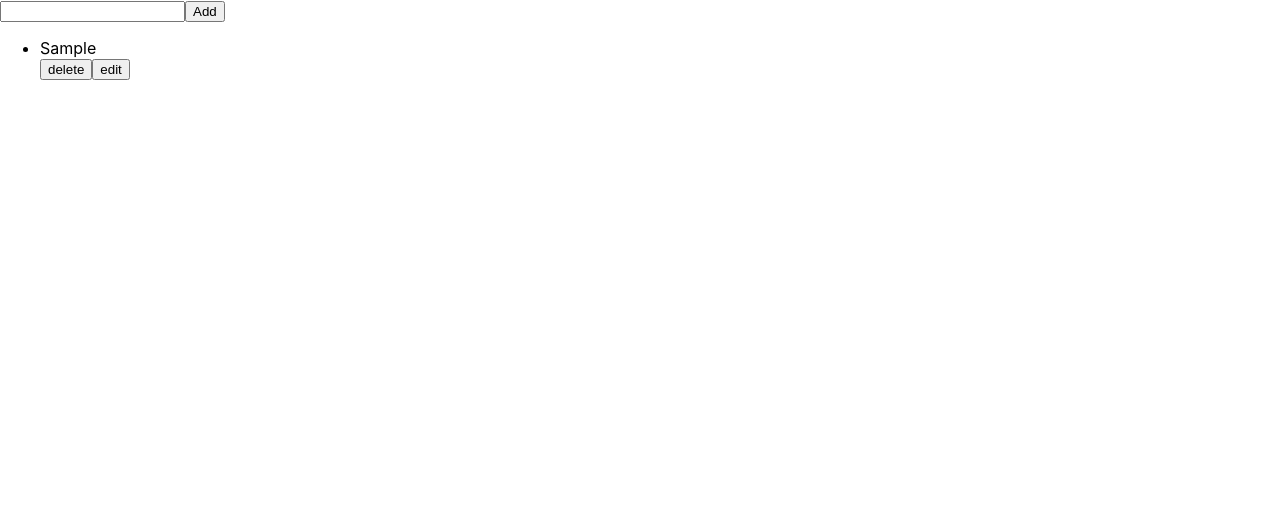
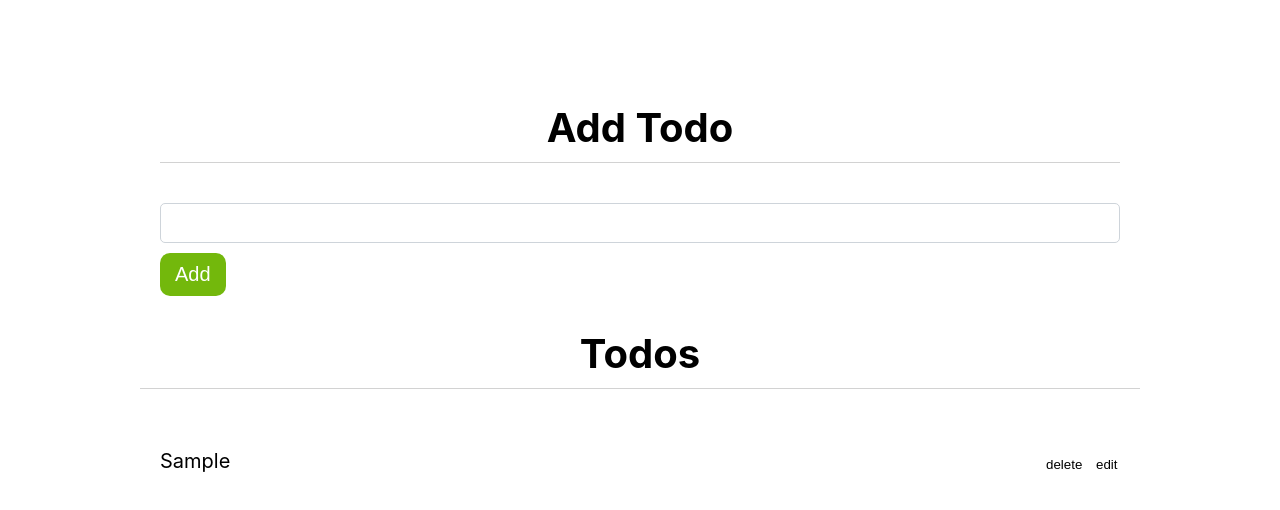
Before and after one commit to ArsenVasylynchukCoda/react_study, a React (Create React App) app: page / in a window 1280 px wide. Both pictures are taken after typing "Sample" into the empty fields and a click on the button "Add". Shown: the top 510 px of the page. Built offline with nearby package versions, Linux system fonts and the light colour scheme.

Commit message:
css added

```diff
--- /dev/null
+++ b/src/components/Todo/Todo.css
@@ -0,0 +1,117 @@
+*,
+::after,
+::before {
+    box-sizing: border-box;
+}
+
+ol,
+ul {
+    list-style: none;
+}
+
+.todos {
+    display: flex;
+    flex-direction: column;
+    align-items: center;
+    padding: 70px;
+    max-width: 1140px;
+    background-color: #fff;
+    margin: auto;
+}
+
+.todos__title {
+    padding-bottom: 10px;
+    margin-bottom: 40px;
+    border-bottom: 1px solid rgba(0, 0, 0, .175);
+    width: 100%;
+    text-align: center;
+    font-size: 40px;
+}
+
+.todos__form {
+    width: 100%;
+    padding: 0px 20px;
+}
+
+.todos__form input {
+    width: 100%;
+    padding: 10px;
+    font-size: 16px;
+    background-color: #fff;
+    border: 1px solid #ced4da;
+    border-radius: 5px;
+}
+
+.todos__form input:focus {
+    background-color: #fff;
+    border-color: #80bdff;
+    outline: 0;
+    box-shadow: 0 0 0 .2rem rgba(0, 123, 255, .25);
+}
+
+.todos__form-add {
+    background-color: #73b80c;
+    border-radius: 10px;
+    color: #fff;
+    padding: 10px 15px;
+    text-transform: capitalize;
+    font-size: 20px;
+    margin-top: 10px;
+    border: none;
+    cursor: pointer;
+    transition: all 0.2s;
+}
+
+.todos__form-add:hover {
+    background-color: #67a30e;
+}
+
+.todos__list {
+    width: 100%;
+    padding: 20px;
+}
+
+.todos__list-item {
+    display: flex;
+}
+
+.todos__item-text {
+    flex-grow: 1;
+    font-size: 20px;
+    margin-right: 10px;
+}
+
+.todos__item-buttons {
+    display: flex;
+    gap: 20px;
+}
+
+.todos__item-btn {
+    background: none;
+    border: none;
+    width: 30px;
+    height: 30px;
+    background-size: cover;
+    cursor: pointer;
+}
+
+.todos__list-empty {
+    width: 100%;
+    padding: 20px;
+    color: #0c5460;
+    background-color: #d1ecf1;
+    border: 1px solid #bee5eb;
+    display: none;
+}
+
+.todos__list-empty.active {
+    display: block;
+}
+
+.todos__item-edit img {
+    width: 30px;
+}
+
+.todos__block {
+    width: 100%;
+}
--- a/src/components/Todo/Todo.jsx
+++ b/src/components/Todo/Todo.jsx
@@ -1,6 +1,7 @@
 import { useState } from "react"
 import { v4 as uuid } from 'uuid'
 import TodoItem from '../todoItem/TodoItem'
+import './Todo.css'
 
 function Todo() {
     const [todos, setTodos] = useState([])
@@ -18,8 +19,6 @@ function Todo() {
 
         setTodos([...todos, todo])
         setInputValue('')
-
-        console.log(todos)
     }
 
     const removeTodo = (id) => {
@@ -42,16 +41,18 @@ function Todo() {
     return (
         <div className="todos">
             <div className="todos__form">
+                <h2 className="todos__title">Add Todo</h2>
                 <form>
                     <input type="text" value={inputValue} onChange={inputAddValue} />
-                    <button onClick={addTodo}>Add</button>
+                    <button onClick={addTodo} className="todos__form-add">Add</button>
                 </form>
             </div>
             <div className="todos__block">
+                <h2 className="todos__title">Todos</h2>
                 {
                     todos.length ? (
-                        <ul>
-                            { todos.map(todo => {
+                        <ul className="todos__list">
+                            {todos.map(todo => {
                                 return <TodoItem todo={todo} removeTodo={removeTodo} editTodo={editTodo} />
                             })}
                         </ul>
--- a/src/components/todoItem/TodoItem.jsx
+++ b/src/components/todoItem/TodoItem.jsx
@@ -24,17 +24,17 @@ function TodoItem ({todo, removeTodo, editTodo}) {
     }
 
     return (
-        <li key={todo.id}>
+        <li key={todo.id} className="todos__list-item">
             {
                 !isEdit ? (
-                    <span>{todo.value}</span>
+                    <span className="todos__item-text">{todo.value}</span>
                 ) : (
                     <input type="text" value={inputText} onChange={changeInputText} />
                 )
             }
-            <div>
-                <button onClick={() => removeTodo(todo.id)}>delete</button>
-                <button onClick={editOnClick}>edit</button>
+            <div className="todos__item-buttons">
+                <button onClick={() => removeTodo(todo.id)} className="todos__item-delete todos__item-btn">delete</button>
+                <button onClick={editOnClick} className="todos__item-btn todos__item-edit">edit</button>
             </div>
         </li>
     )
```
